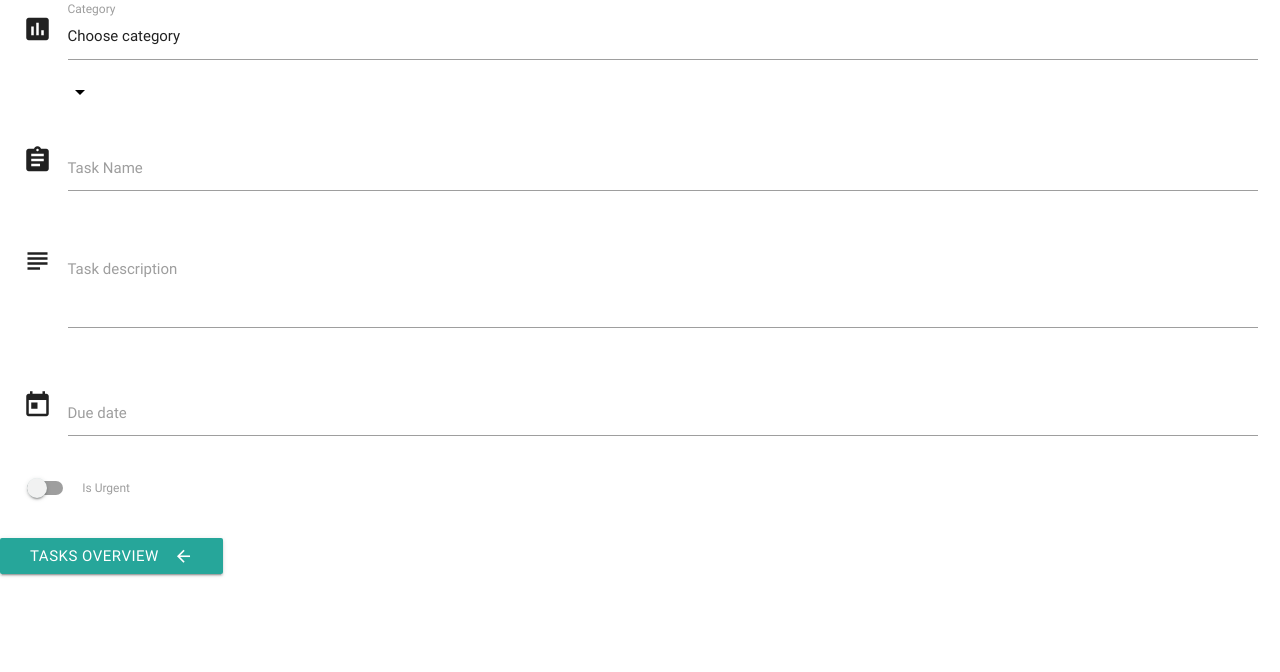
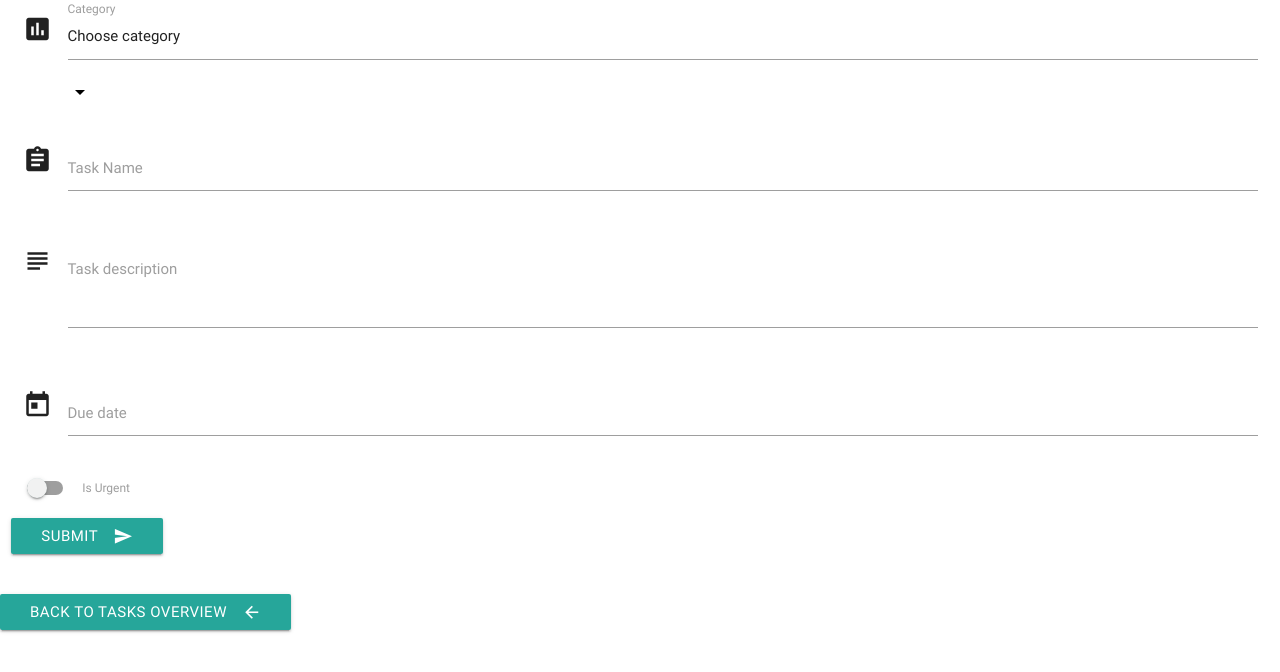
Before and after one commit to dejvoss/flask-task-manager, a Flask app: page /add_task in a window 1280 px wide. Shown: the part 89-761 px from the top of the page. Run offline with Flask 2, Linux system fonts and the light colour scheme; data that the repository does not hold is empty; some libraries are stand-ins or nearby versions.

Commit message:
Add submit button to adding task webpage and add functionality to ading task to the database

```diff
--- a/app.py
+++ b/app.py
@@ -23,6 +23,12 @@ def get_tasks():
 def add_task():
     return render_template('add_task.html', categories=mongo.db.categories.find())
 
+@app.route('/insert_task', methods=['POST'])
+def insert_task():
+    tasks = mongo.db.tasks
+    tasks.insert_one(request.form.to_dict())
+    return redirect(url_for('get_tasks'))
+
 
 if __name__ == '__main__':
     app.run(host=os.environ.get('IP'),
--- a/templates/add_task.html
+++ b/templates/add_task.html
@@ -3,7 +3,7 @@
 <h3>Add tasks</h3>
 
 <div class="row">
-	<form action="" method="POST" class="col s12">
+	<form action="{{ url_for('insert_task') }}" method="POST" class="col s12">
 		<div class="row">
 			<div class="row">
 				<div class="input-field col s12">
@@ -49,8 +49,13 @@
 				</label>
 			</div>
 		</div>
+		<div class="row">
+			<button class="btn waves-effect waves-light" type="submit" name="action">Submit
+				<i class="material-icons right">send</i>
+			</button>
+		</div>
 	</form>
 </div>
-<a class="waves-effect waves-light btn"
-	href="{{url_for('get_tasks')}}"><i class="material-icons right">arrow_back</i>Tasks Overview</a>
+<a class="waves-effect waves-light btn" href="{{url_for('get_tasks')}}"><i
+		class="material-icons right">arrow_back</i>Back to Tasks Overview</a>
 {% endblock %}
```
Lines whose indentation alone changed are shown as unchanged.
